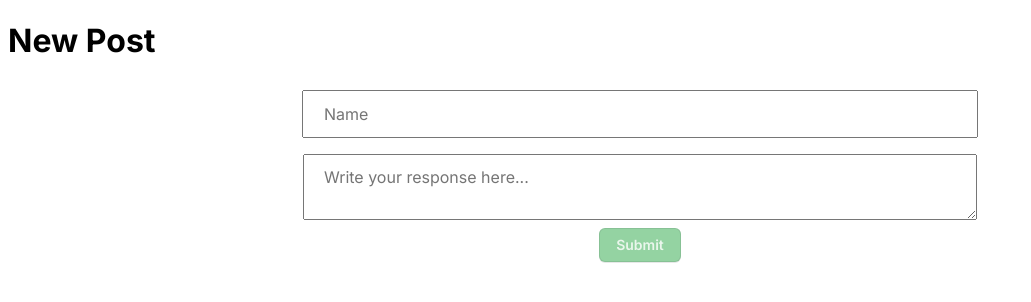
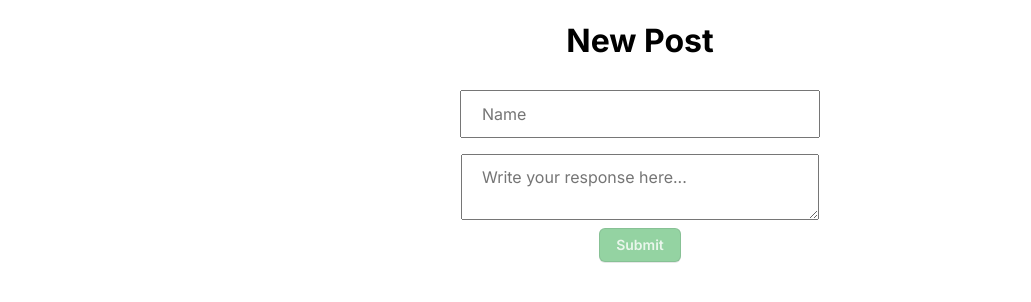
Before and after one commit to dramos2001/NestedComments, a React (Vite) app in the folder nested-comments/: page / in a window 1280 px wide. Shown: the top 302 px of the page, without its empty margins (0-1031 px from the left). Built offline with nearby package versions, Linux system fonts and the light colour scheme.

Commit message:
Change view

```diff
--- a/nested-comments/index.html
+++ b/nested-comments/index.html
@@ -8,6 +8,7 @@
       href="https://fonts.googleapis.com/css2?family=Inter:ital,opsz,wght@0,14..32,100..900;1,14..32,100..900&display=swap"
       rel="stylesheet"
     />
+    <link rel="stylesheet" href="./src/index.css" />
     <meta name="viewport" content="width=device-width, initial-scale=1.0" />
     <title>Nested Comments</title>
   </head>
--- a/nested-comments/src/App.module.css
+++ b/nested-comments/src/App.module.css
@@ -1,3 +1,7 @@
-.commentForm {
+.app {
+  font-family: 'Inter', serif;
+}
 
+.title {
+  text-align: center;
 }
--- a/nested-comments/src/App.tsx
+++ b/nested-comments/src/App.tsx
@@ -24,9 +24,9 @@ function App() {
   };
 
   return (
-    <>
-      <div className={styles.commentForm}>
-        <h1><b>New Post</b></h1>
+    <div className={styles.app}>
+      <div className={styles.title}>
+        <h1>New Post</h1>
         <CommentForm onSubmit={handleCommentSubmit}/>
       </div>
       <div>
@@ -34,7 +34,7 @@ function App() {
           <Comment key={index} comment={comment} />
         ))}
       </div>
-    </>
+    </div>
   )
 }
 
--- a/nested-comments/src/Components/CommentForm.module.css
+++ b/nested-comments/src/Components/CommentForm.module.css
@@ -9,7 +9,7 @@
 .nameInput {
   padding: 12px 20px;
   margin: 8px 0;
-  width: 50%;
+  width: 25%;
   font-family: 'Inter', serif;
   font-size: 16px;
 }
--- a/nested-comments/src/Components/CommentForm.tsx
+++ b/nested-comments/src/Components/CommentForm.tsx
@@ -29,6 +29,7 @@ export default function CommentForm({ onSubmit }: Props) {
   const canSubmitComment = name.trim() === "" || comment.trim() === "";
 
   return (
+    <div>
       <form className={styles.formContainer} onSubmit={handleFormSubmit} autoComplete="off">
         <input
           className={styles.nameInput}
@@ -49,5 +50,6 @@ export default function CommentForm({ onSubmit }: Props) {
           Submit
         </button>
       </form>
+    </div>
   );
 }
```
Lines whose indentation alone changed are shown as unchanged.
